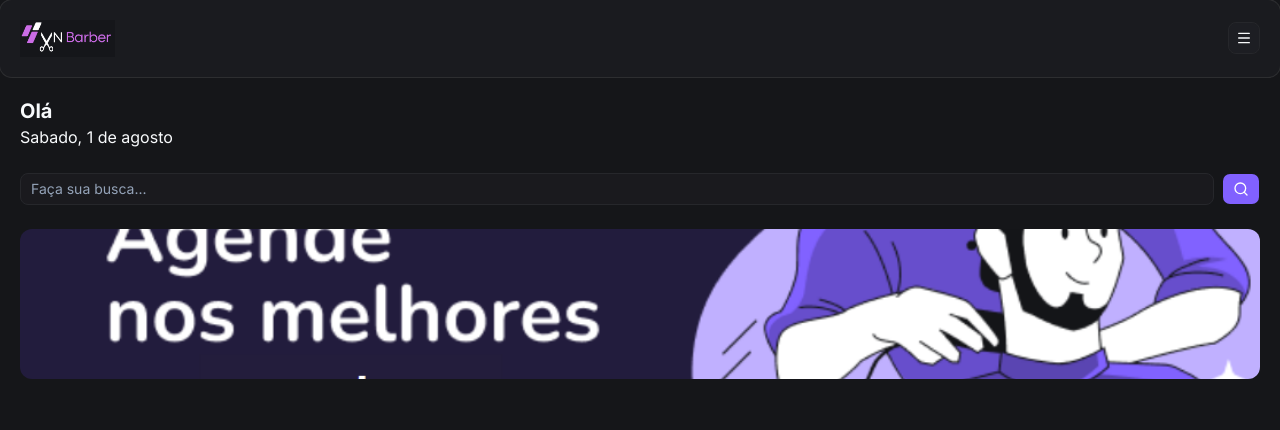
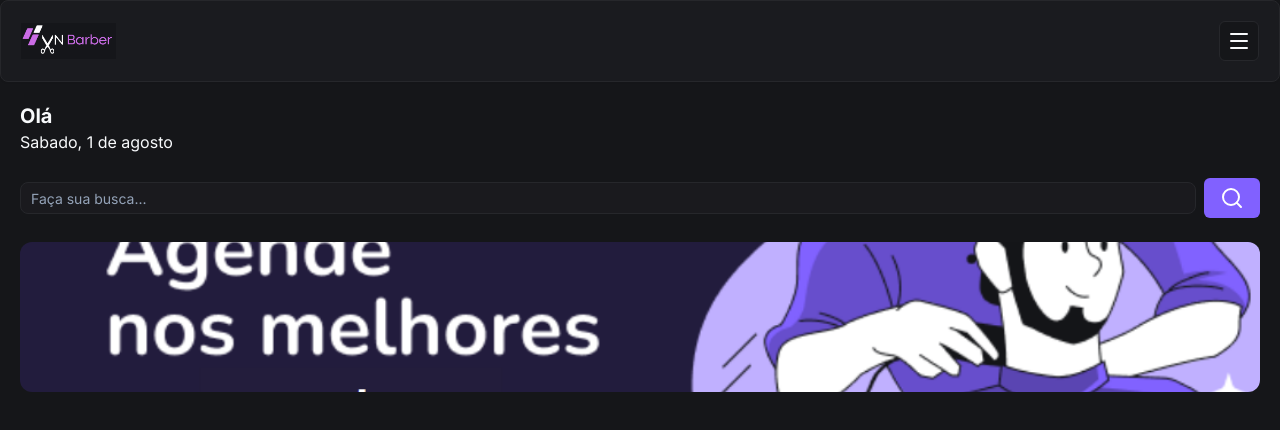
Before and after one commit to VnszinN/barbershop, a Next.js app: page / in a window 1280 px wide. Shown: the top 430 px of the page. Built offline with nearby package versions, Linux system fonts and the light colour scheme.

Commit message:
style: mudar estilização

```diff
--- a/src/app/_components/ui/button.tsx
+++ b/src/app/_components/ui/button.tsx
@@ -1,36 +1,29 @@
-import { Button as ButtonPrimitive } from "@base-ui/react/button"
+import * as React from "react"
+import { Slot } from "@radix-ui/react-slot"
 import { cva, type VariantProps } from "class-variance-authority"
 
 import { cn } from "@/app/_lib/utils"
 
 const buttonVariants = cva(
-  "group/button inline-flex shrink-0 items-center justify-center rounded-lg border border-transparent bg-clip-padding text-sm font-medium whitespace-nowrap transition-all outline-none select-none focus-visible:border-ring focus-visible:ring-3 focus-visible:ring-ring/50 active:not-aria-[haspopup]:translate-y-px disabled:pointer-events-none disabled:opacity-50 aria-invalid:border-destructive aria-invalid:ring-3 aria-invalid:ring-destructive/20 dark:aria-invalid:border-destructive/50 dark:aria-invalid:ring-destructive/40 [&_svg]:pointer-events-none [&_svg]:shrink-0 [&_svg:not([class*='size-'])]:size-4",
+  "inline-flex items-center justify-center whitespace-nowrap rounded-md text-sm font-medium ring-offset-background transition-colors focus-visible:outline-none focus-visible:ring-2 focus-visible:ring-ring focus-visible:ring-offset-2 disabled:pointer-events-none disabled:opacity-50",
   {
     variants: {
       variant: {
-        default: "bg-primary text-primary-foreground hover:bg-primary/80",
+        default: "bg-primary text-primary-foreground hover:bg-primary/90",
+        destructive:
+          "bg-destructive text-destructive-foreground hover:bg-destructive/90",
         outline:
-          "border-border bg-background hover:bg-muted hover:text-foreground aria-expanded:bg-muted aria-expanded:text-foreground dark:border-input dark:bg-input/30 dark:hover:bg-input/50",
+          "border border-input bg-background hover:bg-accent hover:text-accent-foreground",
         secondary:
-          "bg-secondary text-secondary-foreground hover:bg-[color-mix(in_oklch,var(--secondary),var(--foreground)_5%)] aria-expanded:bg-secondary aria-expanded:text-secondary-foreground",
-        ghost:
-          "hover:bg-muted hover:text-foreground aria-expanded:bg-muted aria-expanded:text-foreground dark:hover:bg-muted/50",
-        destructive:
-          "bg-destructive/10 text-destructive hover:bg-destructive/20 focus-visible:border-destructive/40 focus-visible:ring-destructive/20 dark:bg-destructive/20 dark:hover:bg-destructive/30 dark:focus-visible:ring-destructive/40",
+          "bg-secondary text-secondary-foreground hover:bg-secondary/80",
+        ghost: "hover:bg-accent hover:text-accent-foreground",
         link: "text-primary underline-offset-4 hover:underline",
       },
       size: {
-        default:
-          "h-8 gap-1.5 px-2.5 has-data-[icon=inline-end]:pr-2 has-data-[icon=inline-start]:pl-2",
-        xs: "h-6 gap-1 rounded-[min(var(--radius-md),10px)] px-2 text-xs in-data-[slot=button-group]:rounded-lg has-data-[icon=inline-end]:pr-1.5 has-data-[icon=inline-start]:pl-1.5 [&_svg:not([class*='size-'])]:size-3",
-        sm: "h-7 gap-1 rounded-[min(var(--radius-md),12px)] px-2.5 text-[0.8rem] in-data-[slot=button-group]:rounded-lg has-data-[icon=inline-end]:pr-1.5 has-data-[icon=inline-start]:pl-1.5 [&_svg:not([class*='size-'])]:size-3.5",
-        lg: "h-9 gap-1.5 px-2.5 has-data-[icon=inline-end]:pr-2 has-data-[icon=inline-start]:pl-2",
-        icon: "size-8",
-        "icon-xs":
-          "size-6 rounded-[min(var(--radius-md),10px)] in-data-[slot=button-group]:rounded-lg [&_svg:not([class*='size-'])]:size-3",
-        "icon-sm":
-          "size-7 rounded-[min(var(--radius-md),12px)] in-data-[slot=button-group]:rounded-lg",
-        "icon-lg": "size-9",
+        default: "h-10 px-4 py-2",
+        sm: "h-9 rounded-md px-3",
+        lg: "h-11 rounded-md px-8",
+        icon: "h-10 w-10",
       },
     },
     defaultVariants: {
@@ -40,19 +33,25 @@
   },
 )
 
-function Button({
-  className,
-  variant = "default",
-  size = "default",
-  ...props
-}: ButtonPrimitive.Props & VariantProps<typeof buttonVariants>) {
-  return (
-    <ButtonPrimitive
-      data-slot="button"
-      className={cn(buttonVariants({ variant, size, className }))}
-      {...props}
-    />
-  )
+export interface ButtonProps
+  extends
+    React.ButtonHTMLAttributes<HTMLButtonElement>,
+    VariantProps<typeof buttonVariants> {
+  asChild?: boolean
 }
 
+const Button = React.forwardRef<HTMLButtonElement, ButtonProps>(
+  ({ className, variant, size, asChild = false, ...props }, ref) => {
+    const Comp = asChild ? Slot : "button"
+    return (
+      <Comp
+        className={cn(buttonVariants({ variant, size, className }))}
+        ref={ref}
+        {...props}
+      />
+    )
+  },
+)
+Button.displayName = "Button"
+
 export { Button, buttonVariants }
--- a/src/app/_components/ui/card.tsx
+++ b/src/app/_components/ui/card.tsx
@@ -2,102 +2,78 @@
 
 import { cn } from "@/app/_lib/utils"
 
-function Card({
-  className,
-  size = "default",
-  ...props
-}: React.ComponentProps<"div"> & { size?: "default" | "sm" }) {
-  return (
+const Card = React.forwardRef<
+  HTMLDivElement,
+  React.HTMLAttributes<HTMLDivElement>
+>(({ className, ...props }, ref) => (
   <div
-      data-slot="card"
-      data-size={size}
+    ref={ref}
     className={cn(
-        "group/card gap-(--card-spacing) bg-card py-(--card-spacing) text-card-foreground ring-foreground/10 has-data-[slot=card-footer]:pb-0 data-[size=sm]:has-data-[slot=card-footer]:pb-0 *:[img:first-child]:rounded-t-xl *:[img:last-child]:rounded-b-xl flex flex-col overflow-hidden rounded-xl text-sm ring-1 [--card-spacing:--spacing(4)] has-[>img:first-child]:pt-0 data-[size=sm]:[--card-spacing:--spacing(3)]",
+      "rounded-lg border bg-card text-card-foreground shadow-sm",
       className,
     )}
     {...props}
   />
-  )
-}
+))
+Card.displayName = "Card"
 
-function CardHeader({ className, ...props }: React.ComponentProps<"div">) {
-  return (
+const CardHeader = React.forwardRef<
+  HTMLDivElement,
+  React.HTMLAttributes<HTMLDivElement>
+>(({ className, ...props }, ref) => (
   <div
-      data-slot="card-header"
+    ref={ref}
+    className={cn("flex flex-col space-y-1.5 p-6", className)}
+    {...props}
+  />
+))
+CardHeader.displayName = "CardHeader"
+
+const CardTitle = React.forwardRef<
+  HTMLParagraphElement,
+  React.HTMLAttributes<HTMLHeadingElement>
+>(({ className, ...props }, ref) => (
+  <h3
+    ref={ref}
     className={cn(
-        "group/card-header @container/card-header px-(--card-spacing) has-data-[slot=card-action]:grid-cols-[1fr_auto] has-data-[slot=card-description]:grid-rows-[auto_auto] [.border-b]:pb-(--card-spacing) grid auto-rows-min items-start gap-1 rounded-t-xl",
+      "text-2xl font-semibold leading-none tracking-tight",
       className,
     )}
     {...props}
   />
-  )
-}
+))
+CardTitle.displayName = "CardTitle"
 
-function CardTitle({ className, ...props }: React.ComponentProps<"div">) {
-  return (
-    <div
-      data-slot="card-title"
-      className={cn(
-        "font-heading text-base font-medium leading-snug group-data-[size=sm]/card:text-sm",
-        className,
-      )}
+const CardDescription = React.forwardRef<
+  HTMLParagraphElement,
+  React.HTMLAttributes<HTMLParagraphElement>
+>(({ className, ...props }, ref) => (
+  <p
+    ref={ref}
+    className={cn("text-sm text-muted-foreground", className)}
     {...props}
   />
-  )
-}
+))
+CardDescription.displayName = "CardDescription"
 
-function CardDescription({ className, ...props }: React.ComponentProps<"div">) {
-  return (
+const CardContent = React.forwardRef<
+  HTMLDivElement,
+  React.HTMLAttributes<HTMLDivElement>
+>(({ className, ...props }, ref) => (
+  <div ref={ref} className={cn("p-6 pt-0", className)} {...props} />
+))
+CardContent.displayName = "CardContent"
+
+const CardFooter = React.forwardRef<
+  HTMLDivElement,
+  React.HTMLAttributes<HTMLDivElement>
+>(({ className, ...props }, ref) => (
   <div
-      data-slot="card-description"
-      className={cn("text-muted-foreground text-sm", className)}
+    ref={ref}
+    className={cn("flex items-center p-6 pt-0", className)}
     {...props}
   />
-  )
-}
+))
+CardFooter.displayName = "CardFooter"
 
-function CardAction({ className, ...props }: React.ComponentProps<"div">) {
-  return (
-    <div
-      data-slot="card-action"
-      className={cn(
-        "col-start-2 row-span-2 row-start-1 self-start justify-self-end",
-        className,
-      )}
-      {...props}
-    />
-  )
-}
-
-function CardContent({ className, ...props }: React.ComponentProps<"div">) {
-  return (
-    <div
-      data-slot="card-content"
-      className={cn("px-(--card-spacing)", className)}
-      {...props}
-    />
-  )
-}
-
-function CardFooter({ className, ...props }: React.ComponentProps<"div">) {
-  return (
-    <div
-      data-slot="card-footer"
-      className={cn(
-        "bg-muted/50 p-(--card-spacing) flex items-center rounded-b-xl border-t",
-        className,
-      )}
-      {...props}
-    />
-  )
-}
-
-export {
-  Card,
-  CardHeader,
-  CardFooter,
-  CardTitle,
-  CardAction,
-  CardDescription,
-  CardContent,
-}
+export { Card, CardHeader, CardFooter, CardTitle, CardDescription, CardContent }
--- a/src/app/globals.css
+++ b/src/app/globals.css
@@ -44,7 +44,7 @@
     --radius: 0.5rem;
   }
   * {
-    @apply border-border outline-ring/50;
+    @apply border-border antialiased;
   }
   body {
     @apply bg-background text-foreground;
```
Lines whose indentation alone changed are shown as unchanged.
